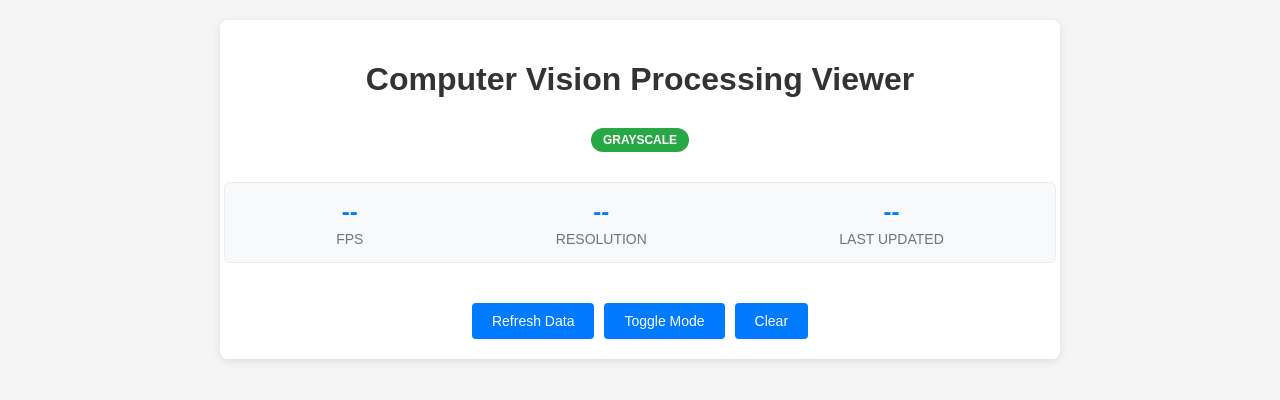
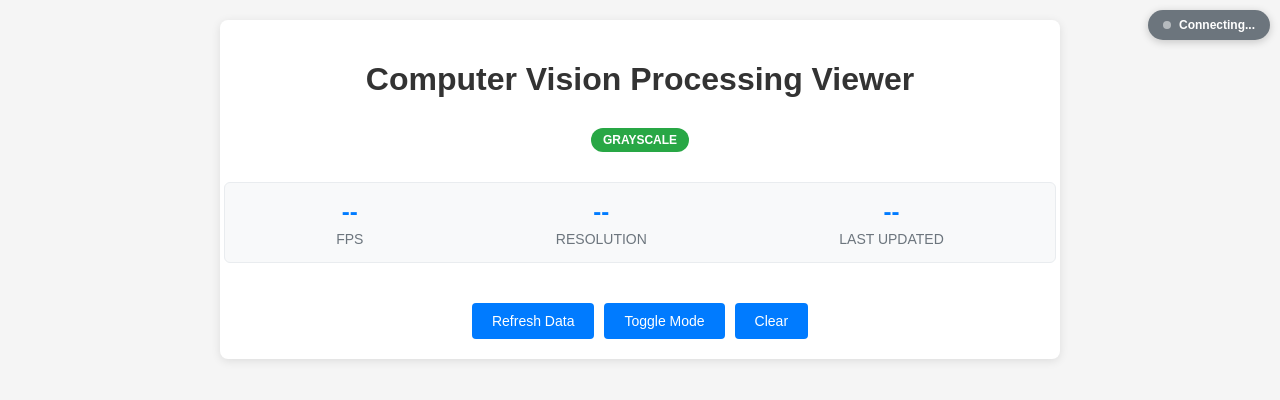
Before and after one commit to maxohm1/Flam-Assignment, a website: page web/index.html in a window 1280 px wide. Drawn offline with Linux system fonts and the light colour scheme; some packages are replaced by stand-ins of ours; a script that the page names is missing.

Commit message:
Add connection status indicator to web viewer interface

```diff
--- a/web/index.html
+++ b/web/index.html
@@ -10,6 +10,50 @@
             margin: 0;
             padding: 20px;
             background-color: #f5f5f5;
+        }
+
+        /* Connection Status Indicator */
+        #connectionStatus {
+            position: fixed;
+            top: 10px;
+            right: 10px;
+            padding: 8px 15px;
+            border-radius: 20px;
+            font-size: 12px;
+            font-weight: bold;
+            color: white;
+            z-index: 1000;
+            background-color: #6c757d;
+            box-shadow: 0 2px 8px rgba(0, 0, 0, 0.2);
+            display: flex;
+            align-items: center;
+            gap: 8px;
+        }
+
+        #connectionStatus::before {
+            content: '';
+            width: 8px;
+            height: 8px;
+            border-radius: 50%;
+            background-color: currentColor;
+            animation: pulse 2s infinite;
+        }
+
+        @keyframes pulse {
+            0%, 100% { opacity: 1; }
+            50% { opacity: 0.5; }
+        }
+
+        #connectionStatus.connected {
+            background-color: #28a745;
+        }
+
+        #connectionStatus.disconnected {
+            background-color: #ffc107;
+        }
+
+        #connectionStatus.error {
+            background-color: #dc3545;
         }
 
         .container {
@@ -107,6 +151,9 @@
     </style>
 </head>
 <body>
+    <!-- Connection Status Indicator -->
+    <div id="connectionStatus">Connecting...</div>
+
     <div class="container">
         <h1>Computer Vision Processing Viewer</h1>
 
@@ -145,6 +192,6 @@
         </div>
     </div>
 
-    <script src="viewer.js"></script>
+    <script src="viewer.js?v=2"></script>
 </body>
 </html>
```
